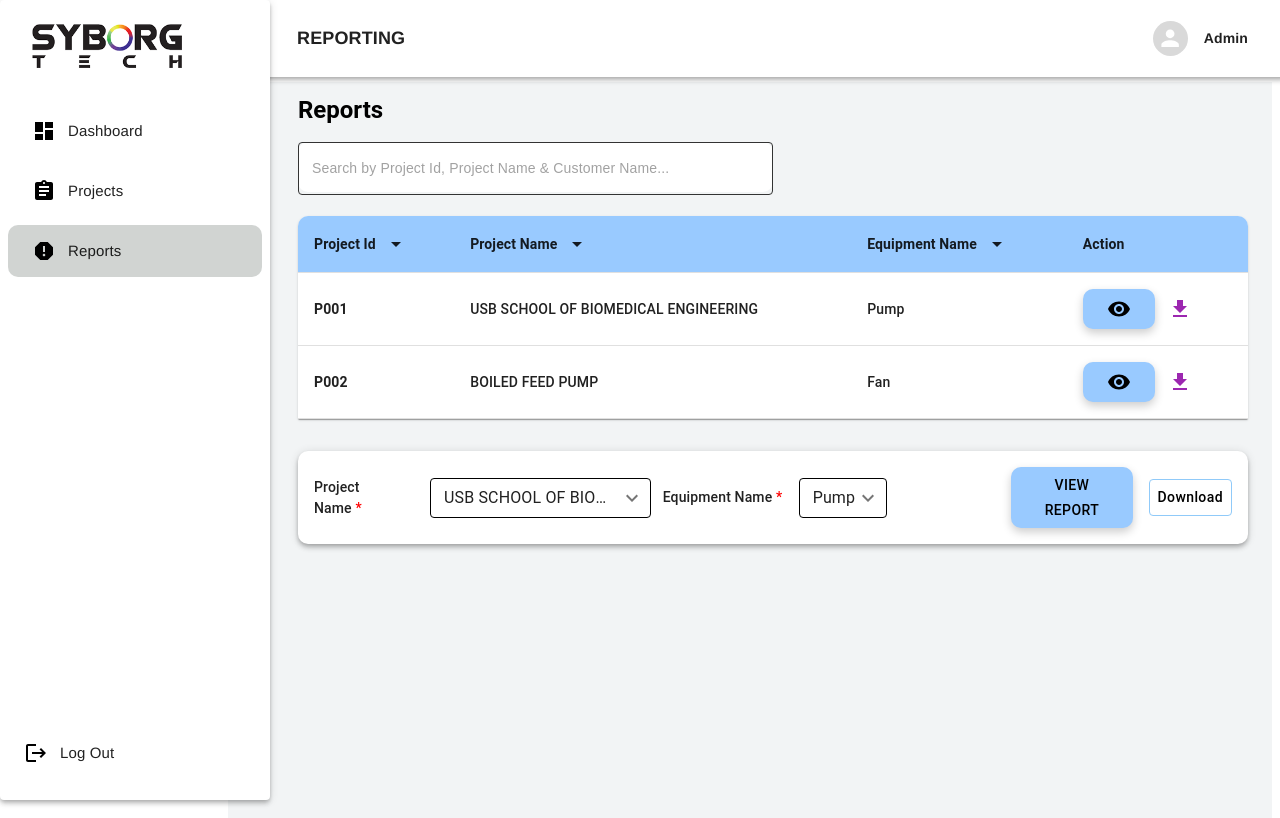
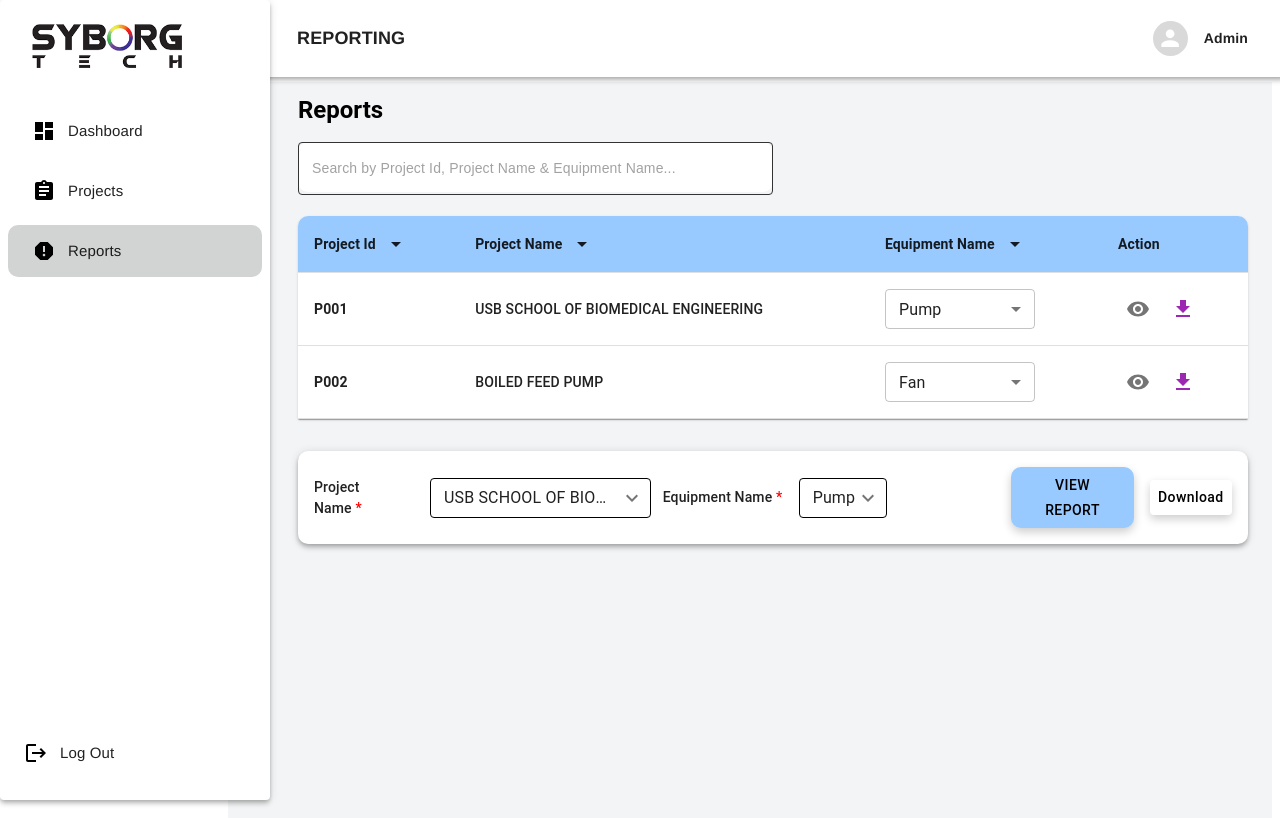
Before and after one commit to harshadyadav8485/ReactViteProject, a React (Vite) app: page /reports in a window 1280 px wide. Built offline with nearby package versions, Linux system fonts and the light colour scheme.

Commit message:
Making changes in reports

```diff
--- a/src/Pages/Reports.jsx
+++ b/src/Pages/Reports.jsx
@@ -105,7 +105,7 @@ const Reports = () => {
           justifyContent="space-between"
         >
           <TextField
-            placeholder="Search by Project Id, Project Name & Customer Name..."
+            placeholder="Search by Project Id, Project Name & Equipment Name..."
             variant="outlined"
             sx={{
               width: "50%",
@@ -165,29 +165,28 @@ const Reports = () => {
                     <Typography fontWeight="bold">{project.id}</Typography>
                   </TableCell>
                   <TableCell>
-                    {/* <Tooltip title={project.tooltip} arrow> */}
                       <Typography
                         fontWeight="medium"
-                        // sx={{
-                        //   whiteSpace: "pre-line",
-                        //   cursor: "pointer",
-                        //   textDecoration: "none",
-                        //   color: "#000000",
-                        // }}
-                        // onClick={() => navigate("/project2")}
                       >
                         {project.name}
                       </Typography>
-                    {/* </Tooltip> */}
                   </TableCell>
-
                     <TableCell>
-                    <Typography
-                      fontWeight="medium"
-                      style={{ whiteSpace: "pre-line" }}
+                        <Select
+                          value={project.equipment}
+                          size="small"
+                          onChange={(e) => {
+                            // handle change if needed
+                            console.log(`New equipment for ${project.id}:`, e.target.value);
+                          }}
+                          displayEmpty
+                          variant="outlined"
+                          sx={{ width: "150px", bgcolor: "#fff" }}
                         >
-                      {project.equipment}
-                    </Typography>
+                          <MenuItem value="Pump">Pump</MenuItem>
+                          <MenuItem value="Fan">Fan</MenuItem>
+                          {/* <MenuItem value="Compressor">Compressor</MenuItem> */}
+                        </Select>
                       </TableCell>
                   <TableCell>
                     <Stack direction="row" spacing={1}>
@@ -196,16 +195,6 @@ const Reports = () => {
                           variant="contained"
                          onClick={() => {
                            window.open(pump_report, "_blank");
-                         }}
-                         sx={{
-                           borderRadius: "10px",
-                           bgcolor: "#99CAFF",
-                           color: "black",
-                           px: 3,
-                           boxShadow: "0px 4px 10px rgba(0, 0, 0, 0.2)",
-                           "&:hover": {
-                             bgcolor: "#7bb8ff",
-                           },
                          }}
                        >
         <VisibilityIcon />
@@ -217,7 +206,7 @@ const Reports = () => {
         size="small"
         color="secondary"
         onClick={() => {
-          // implement download logic here
+
         }}
       >
         <FileDownloadIcon />
@@ -348,7 +337,14 @@ const Reports = () => {
       <Button
         variant="outlined"
         color="secondary"
-        sx={{ textTransform: "none", borderColor: "#90caf9", color: "#000" }}
+        sx={{ textTransform: "none", borderColor: "#000", color: "#000",
+          boxShadow: "0px 4px 10px rgba(0, 0, 0, 0.2)",
+          border: "none", // 👈 override outlined variant's default border
+          "&:hover": {
+            bgcolor: "#e5e7e8",
+            border: "none", // 👈 make sure hover state also has no border
+          },
+         }}
         >
          <a
                     href={pump_report}
```
Lines whose indentation alone changed are shown as unchanged.
